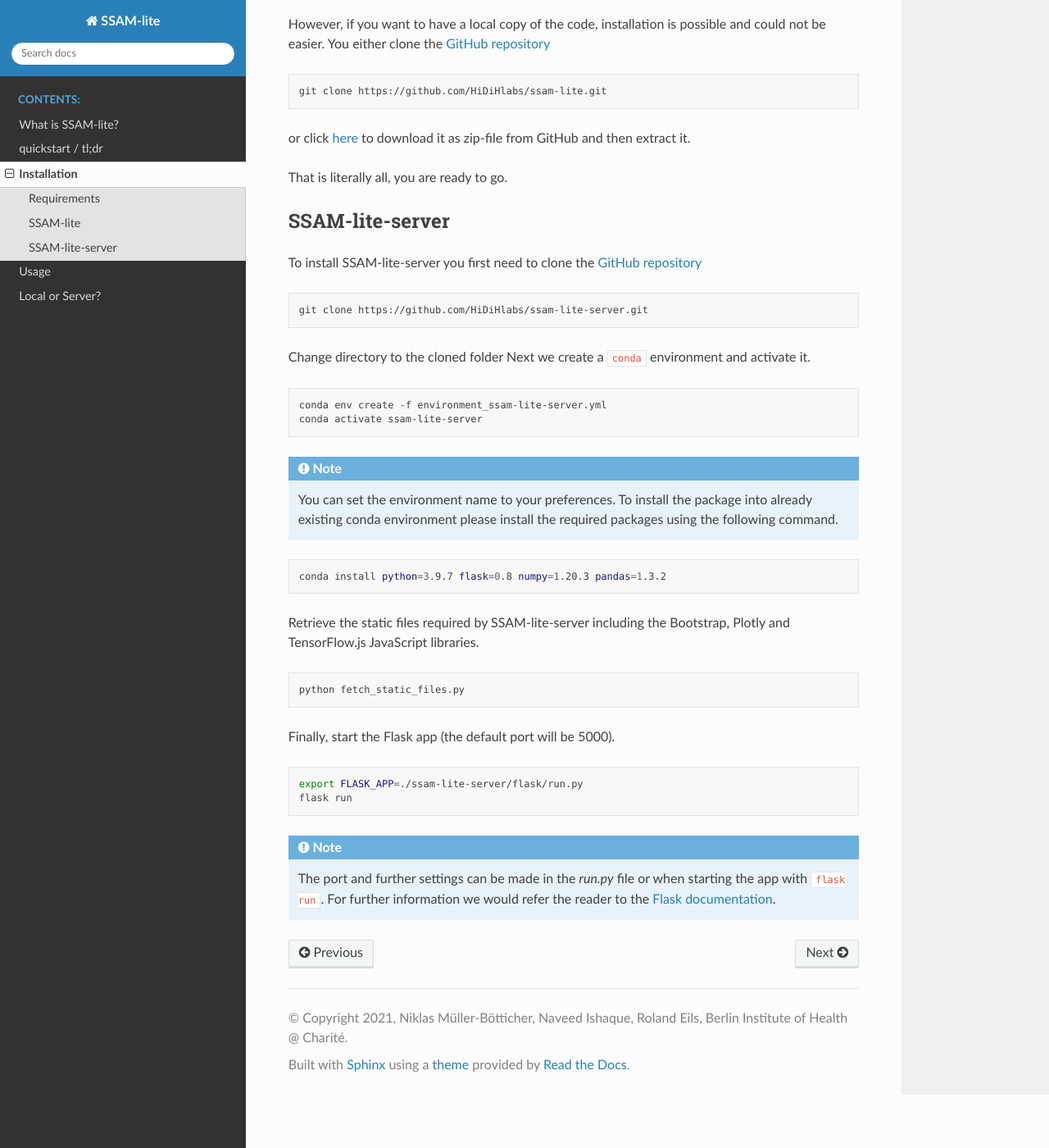
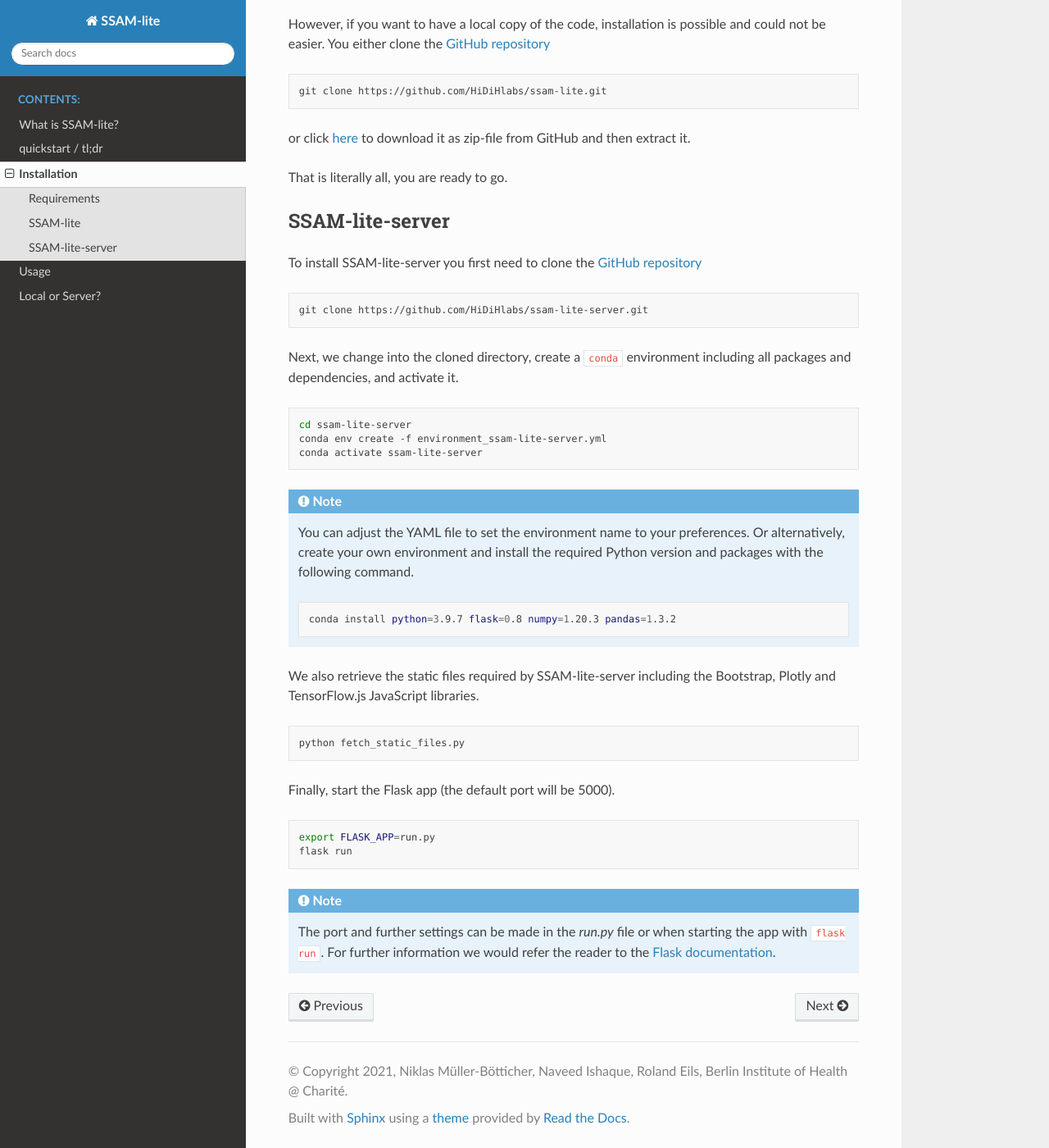
Before and after one commit to HiDiHlabs/ssam-lite, a Sphinx documentation site: the page built from docs/source/installation.rst, in a window 1280 px wide and 1400 px high, scrolled down 906 px. Shown: the whole window at 82% size. Built offline with Sphinx 7.4.7 and the Read the Docs theme 2.0.0, drawn with Linux system fonts in a browser that asks for light colours.

Commit message:
fixed server install doc

```diff
--- a/docs/source/installation.rst
+++ b/docs/source/installation.rst
@@ -63,26 +63,27 @@
     git clone https://github.com/HiDiHlabs/ssam-lite-server.git
 
 
-Change directory to the cloned folder
-Next we create a ``conda`` environment and activate it.
+Next, we change into the cloned directory, create a ``conda`` environment including
+all packages and dependencies, and activate it.
 
 .. code-block:: bash
 
+    cd ssam-lite-server
     conda env create -f environment_ssam-lite-server.yml
     conda activate ssam-lite-server
 
 .. note::
 
-    You can set the environment name to your preferences.
-    To install the package into already existing conda environment please install
-    the required packages using the following command.
+    You can adjust the YAML file to set the environment name to your preferences. Or
+    alternatively, create your own environment and install the required Python version and
+    packages with the following command.
 
-.. code-block:: bash
+    .. code-block:: bash
 
-    conda install python=3.9.7 flask=0.8 numpy=1.20.3 pandas=1.3.2
+        conda install python=3.9.7 flask=0.8 numpy=1.20.3 pandas=1.3.2
 
 
-Retrieve the static files required by SSAM-lite-server including the Bootstrap, Plotly
+We also retrieve the static files required by SSAM-lite-server including the Bootstrap, Plotly
 and TensorFlow.js JavaScript libraries.
 
 .. code-block:: bash
@@ -94,11 +95,12 @@
     Download the background signature matrix from Dropbox <https://www.dropbox.com/s/8qxkgg16zelg6ya/new_sheet.tar.xz?dl=0>
     Decompress it and save it in the folder :file: `app/data/genetics/`
 
+
 Finally, start the Flask app (the default port will be 5000).
 
 .. code-block:: bash
 
-    export FLASK_APP=./ssam-lite-server/flask/run.py
+    export FLASK_APP=run.py
     flask run
 
 
```
